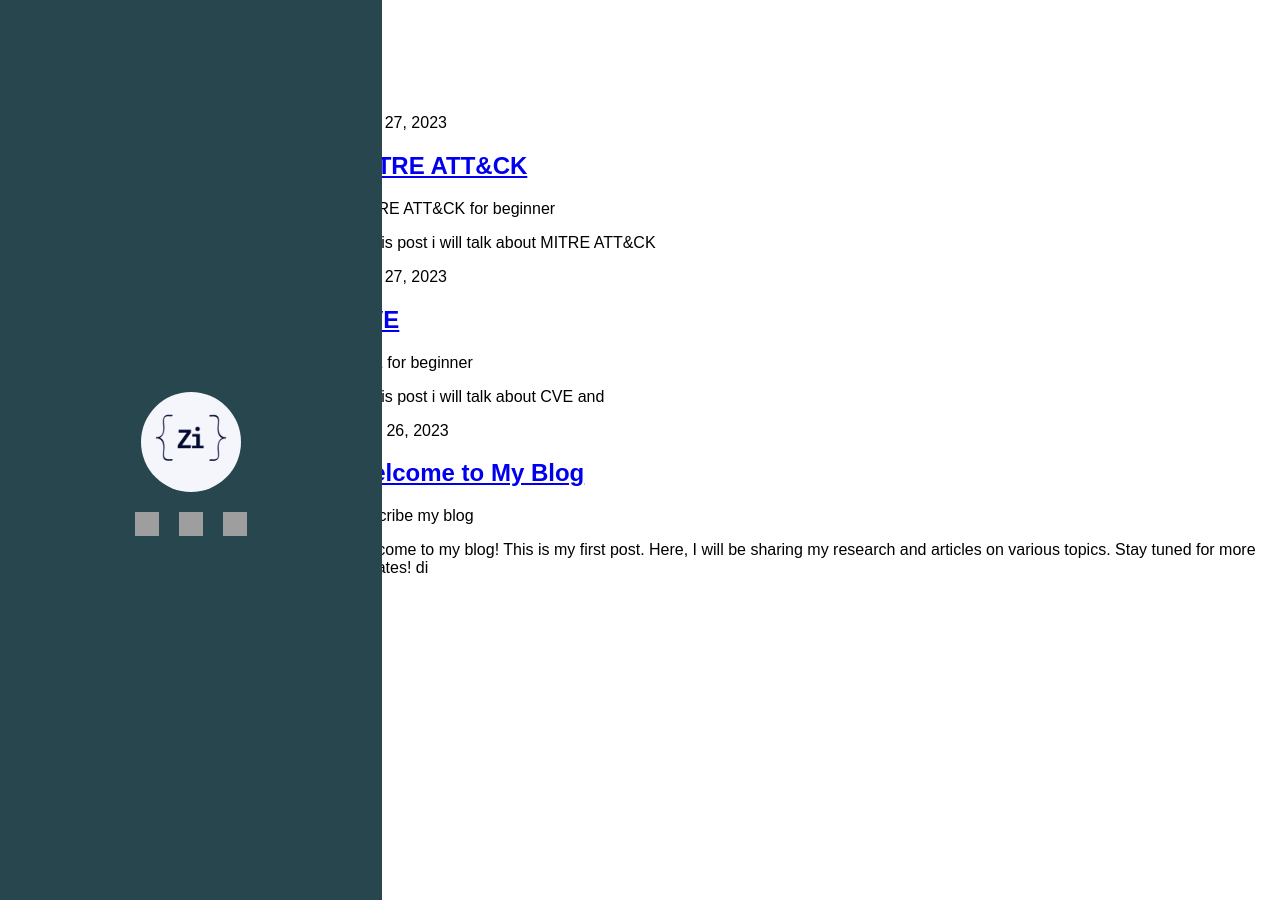
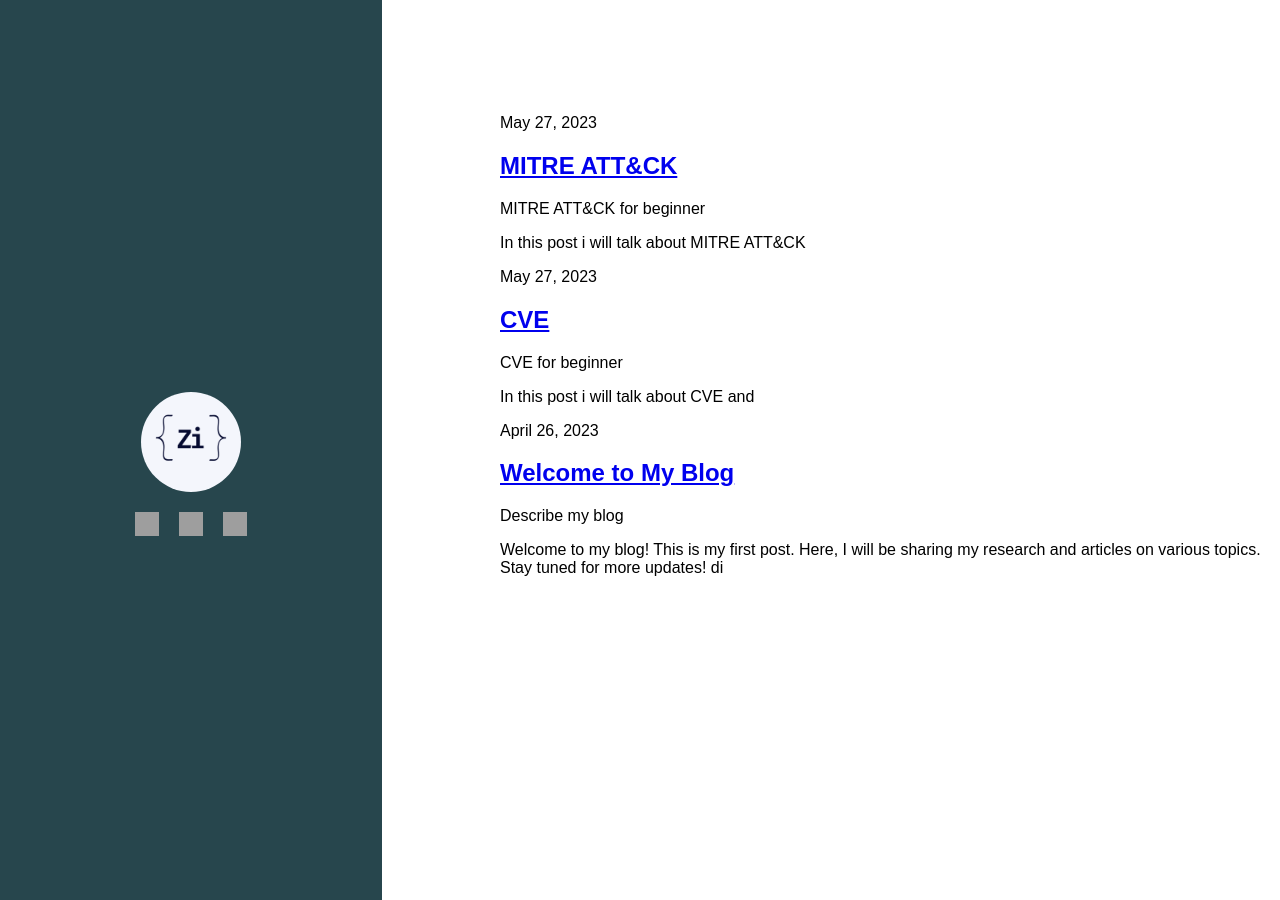
Before and after one commit to zizmotrex/zizmotrex.github.io, a Jekyll site: the page built from index.html, in a window 1280 px wide. Built offline with Jekyll 4.4.1, drawn with Linux system fonts in a browser that asks for light colours; grey boxes are pictures that could not be loaded.

Commit message:
padding main fixed

```diff
--- a/assets/css/main.css
+++ b/assets/css/main.css
@@ -5,7 +5,7 @@
 }
 
 main {
-    padding-left: 350px;
+    padding-left: 500px;
 }
 
 
```
